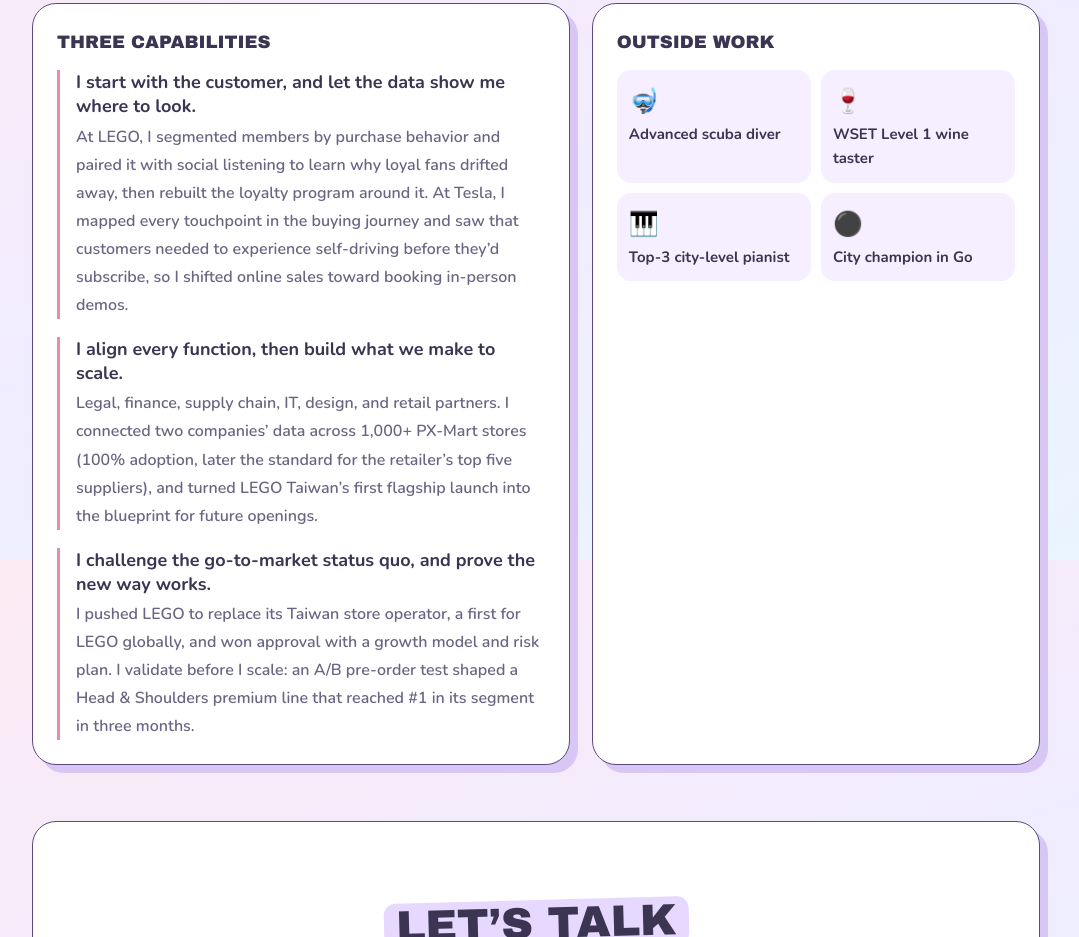
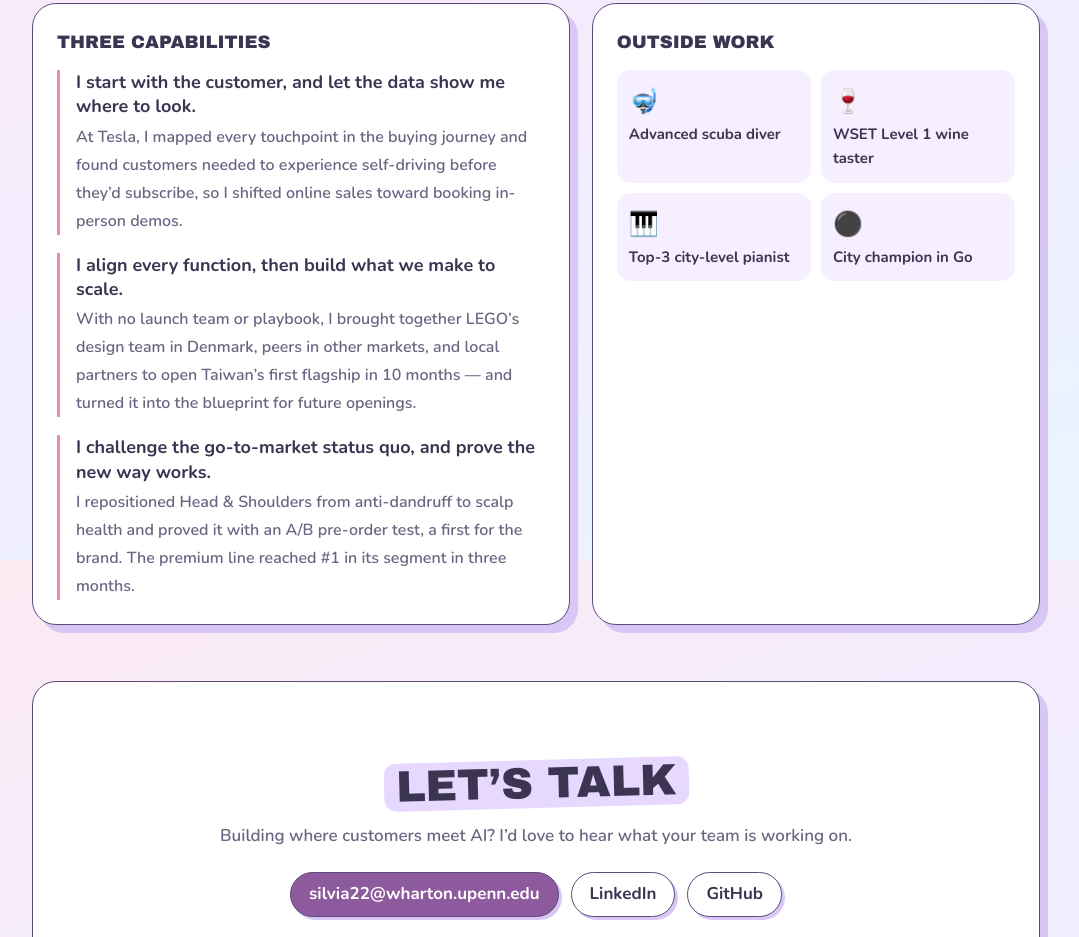
Before and after one commit to silvia22-taiwan/silvia22-taiwan.github.io, a plain HTML site: page index.html in a window 1280 px wide. Shown: the part 6640-7577 px from the top of the page, without its empty margins (104-1183 px from the left). Drawn offline with nearby package versions, Linux system fonts and the light colour scheme.

Commit message:
Shorten capabilities: Tesla, LEGO, H&S
Co-Authored-By: Claude Opus 5.5 <noreply@anthropic.com>

```diff
--- a/index.html
+++ b/index.html
@@ -408,11 +408,11 @@
         <h3>Three capabilities</h3>
         <ul class="caps">
           <li><b>I start with the customer, and let the data show me where to look.</b>
-            <span>At LEGO, I segmented members by purchase behavior and paired it with social listening to learn why loyal fans drifted away, then rebuilt the loyalty program around it. At Tesla, I mapped every touchpoint in the buying journey and saw that customers needed to experience self-driving before they’d subscribe, so I shifted online sales toward booking in-person demos.</span></li>
+            <span>At Tesla, I mapped every touchpoint in the buying journey and found customers needed to experience self-driving before they’d subscribe, so I shifted online sales toward booking in-person demos.</span></li>
           <li><b>I align every function, then build what we make to scale.</b>
-            <span>Legal, finance, supply chain, IT, design, and retail partners. I connected two companies’ data across 1,000+ PX-Mart stores (100% adoption, later the standard for the retailer’s top five suppliers), and turned LEGO Taiwan’s first flagship launch into the blueprint for future openings.</span></li>
+            <span>With no launch team or playbook, I brought together LEGO’s design team in Denmark, peers in other markets, and local partners to open Taiwan’s first flagship in 10 months — and turned it into the blueprint for future openings.</span></li>
           <li><b>I challenge the go-to-market status quo, and prove the new way works.</b>
-            <span>I pushed LEGO to replace its Taiwan store operator, a first for LEGO globally, and won approval with a growth model and risk plan. I validate before I scale: an A/B pre-order test shaped a Head &amp; Shoulders premium line that reached #1 in its segment in three months.</span></li>
+            <span>I repositioned Head &amp; Shoulders from anti-dandruff to scalp health and proved it with an A/B pre-order test, a first for the brand. The premium line reached #1 in its segment in three months.</span></li>
         </ul>
       </div>
       <div class="card">
```
